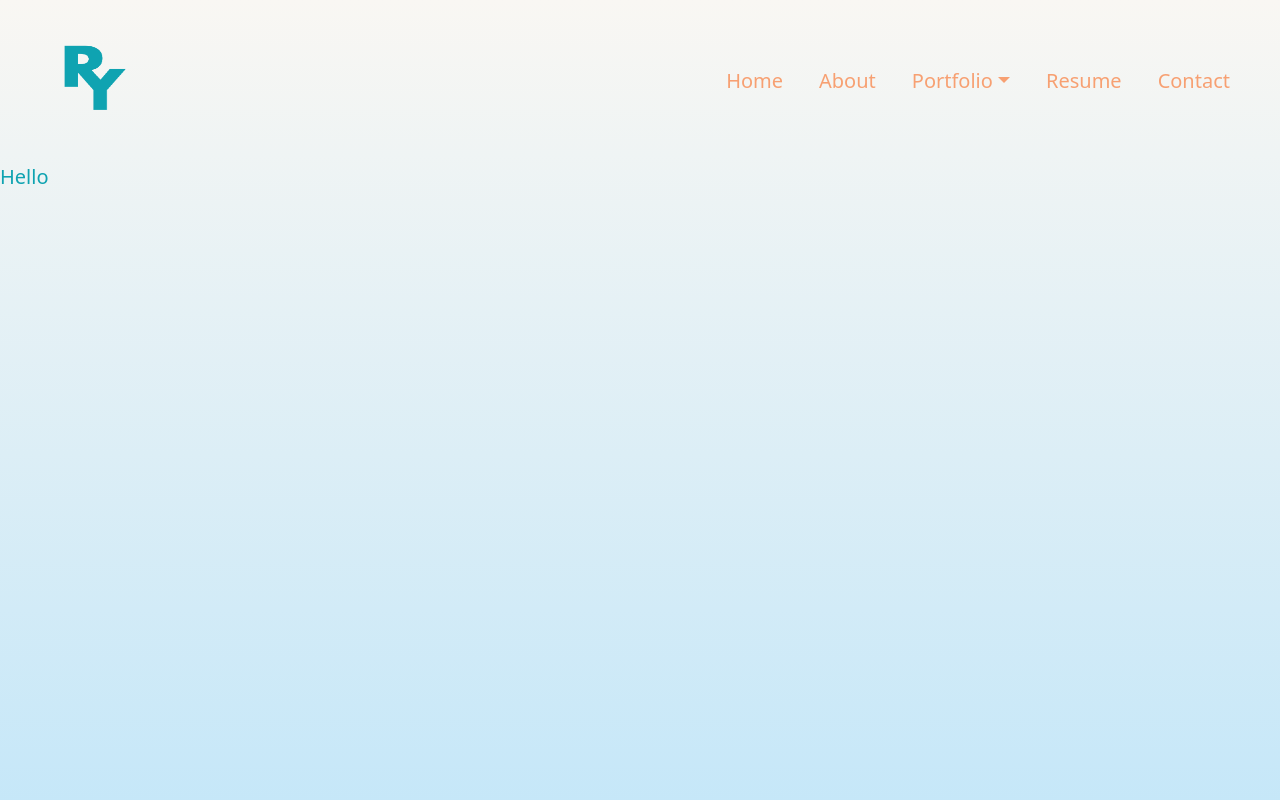
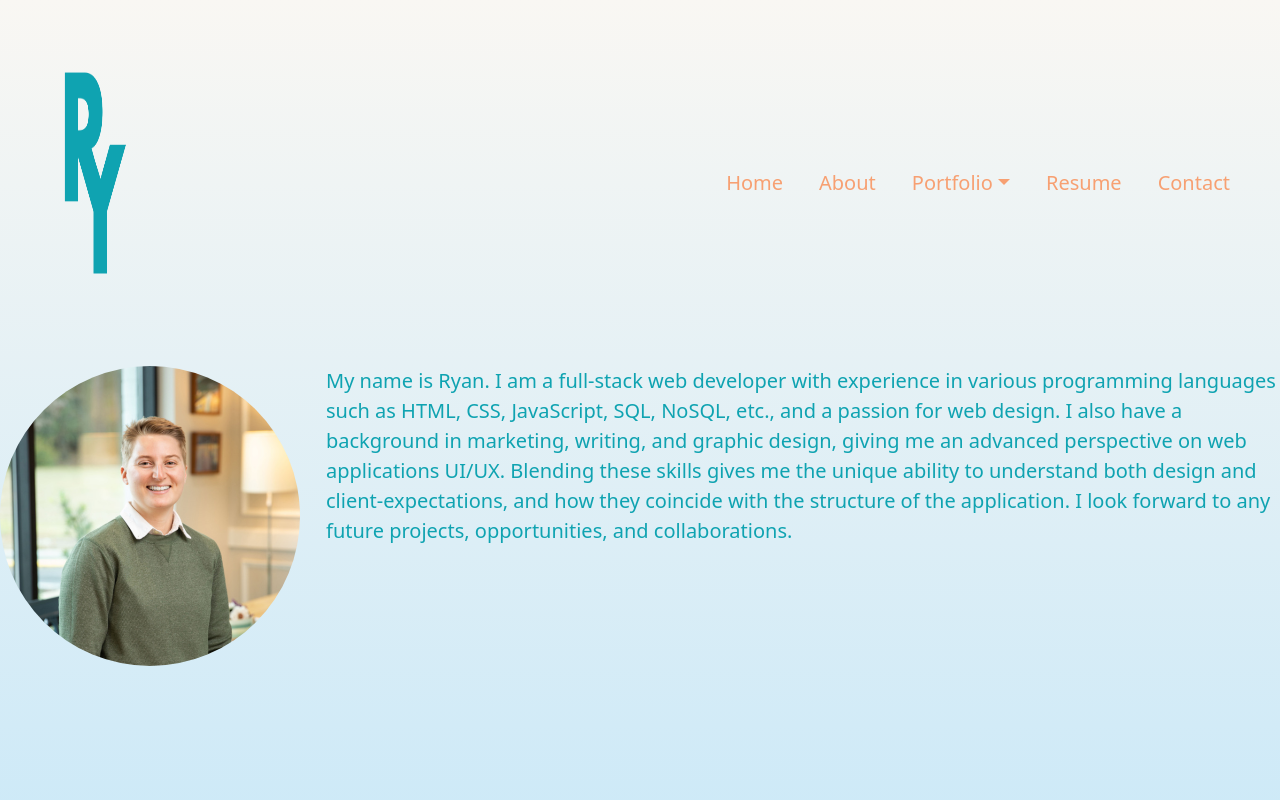
Before and after one commit to ryan-young17/portfolio, a React (Vite) app: page /about in a window 1280 px wide. Shown: the top 800 px of the page. Built offline with nearby package versions, Linux system fonts and the light colour scheme.

Commit message:
added content to about page

```diff
--- /dev/null
+++ b/src/pages/About/assets/index.css
@@ -0,0 +1,4 @@
+img {
+    height: 300px;
+    border-radius: 50%;
+}
--- a/src/pages/About/index.jsx
+++ b/src/pages/About/index.jsx
@@ -1,7 +1,18 @@
+import React from 'react';
+import './assets/index.css';
+import headshot from './assets/Headshot.png';
+
 function About() {
     return (
         <div className='min-vh-100'>
-            <p>Hello</p>
+            <div className='row'>
+                <div className='col-3'>
+                    <img src={headshot} alt='Headshot of Ryan Young'></img>
+                </div>
+                <div className='col-9'>
+                    <p>My name is Ryan. I am a full-stack web developer with experience in various programming languages such as HTML, CSS, JavaScript, SQL, NoSQL, etc., and a passion for web design. I also have a background in marketing, writing, and graphic design, giving me an advanced perspective on web applications UI/UX. Blending these skills gives me the unique ability to understand both design and client-expectations, and how they coincide with the structure of the application. I look forward to any future projects, opportunities, and collaborations.</p>
+                </div>
+            </div>
         </div>
     );
 }
```
Also changed, not shown: src/pages/About/assets/Headshot.png (added).
